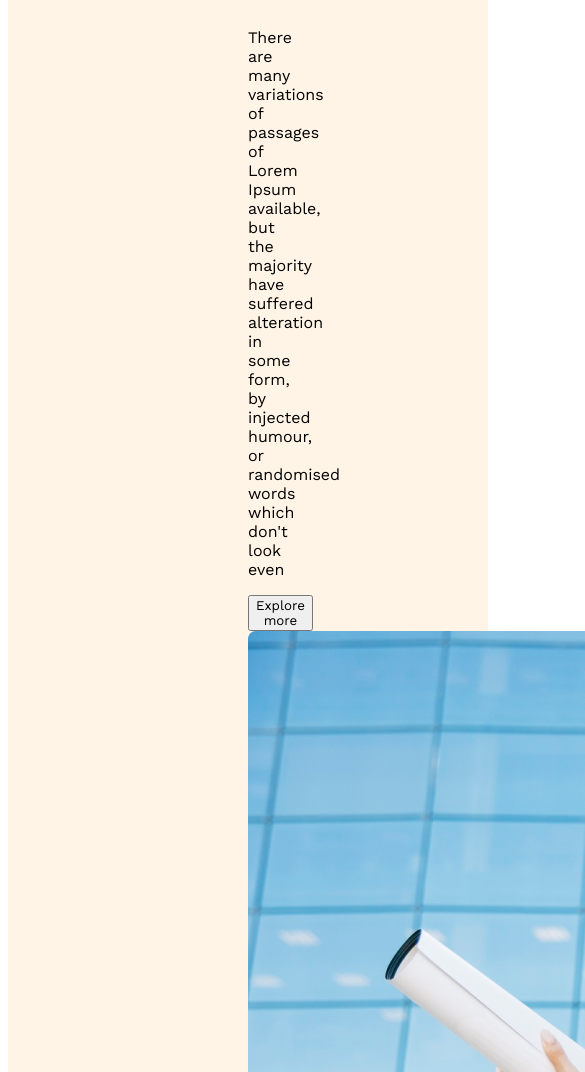
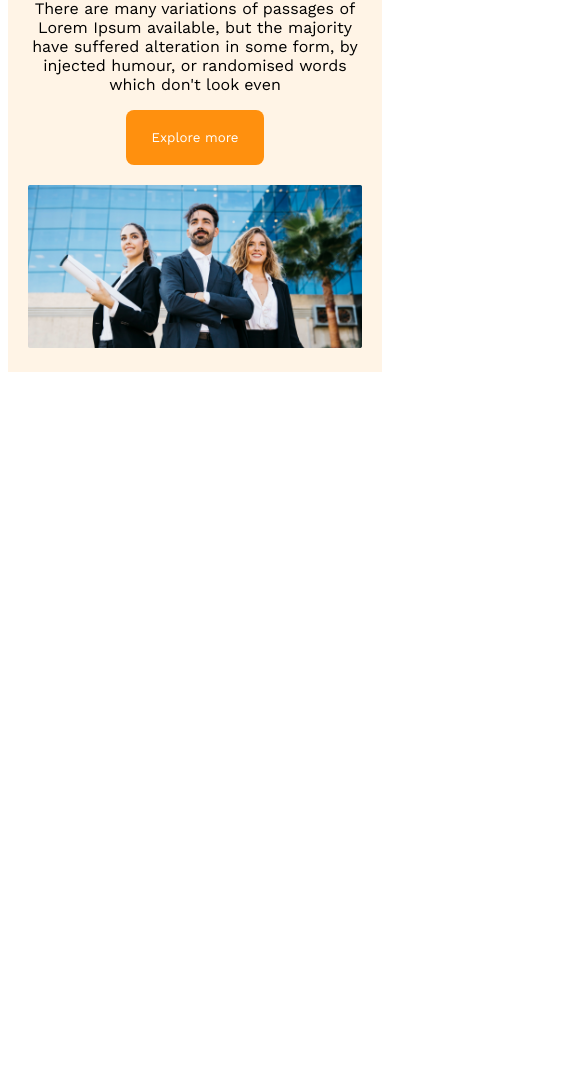
Before and after one commit to Aynul03/g3-architects-website, a plain HTML site: page index.html in a window 390 px wide. Shown: the part 691-1763 px from the top of the page, 585 px wide, since content can reach past the window. After the commit the page ends 1071 px from the top, so only its background shows below. Drawn offline with nearby package versions, Linux system fonts and the light colour scheme.

Commit message:
finished the header section with responsive for medium and mobile devices

```diff
--- a/index.html
+++ b/index.html
@@ -21,7 +21,7 @@
             <div class="banner-content">
             <h1 class="banner-title">Brand New Group of Architects</h1>
             <p class="banner-description">There are many variations of passages of Lorem Ipsum available, but the majority have suffered alteration in some form, by injected humour, or randomised words which don't look even</p>
-            <button>Explore more</button>
+            <button class="btn-primary">Explore more</button>
             </div>
             <img src="images/banner.png" alt="">
         </div>
--- a/styles/architect.css
+++ b/styles/architect.css
@@ -1,10 +1,21 @@
 /* work sans from google fonts */
 @import url('https://fonts.googleapis.com/css2?family=Lato:ital,wght@0,400;0,700;1,400&family=Open+Sans:wght@400;700;800&family=Work+Sans:wght@400;500;600;700;800&display=swap');
 
+ /*shared style  */
 *{
     font-family: 'Lato', sans-serif;
     font-family: 'Open Sans', sans-serif;
     font-family: 'Work Sans', sans-serif;
+}
+
+.btn-primary{
+    border-radius: 8px;
+    color: #FFF;
+    font-size: 1.25rems;
+    background: #FF900E;
+    padding: 20px 25px;
+    border: 0;
+    cursor: pointer;
 }
 
 /* header styles */
@@ -57,3 +68,28 @@
     font-weight: 400;
 
 }
+.banner img{
+    margin-top: 20px;
+    width: 100%;
+}
+
+/* responsive media queries (mobile devices */
+@media screen and (max-width: 576px) {
+    header{
+        padding: 20px;
+    }
+    nav{
+        flex-direction: column;
+    }
+
+}
+/* medium devices */
+@media screen and (min-width: 576px) and (max-width: 992px) {
+    header{
+        padding: 50px;
+    }
+    nav{
+        flex-direction: column;
+    }
+
+}
```
